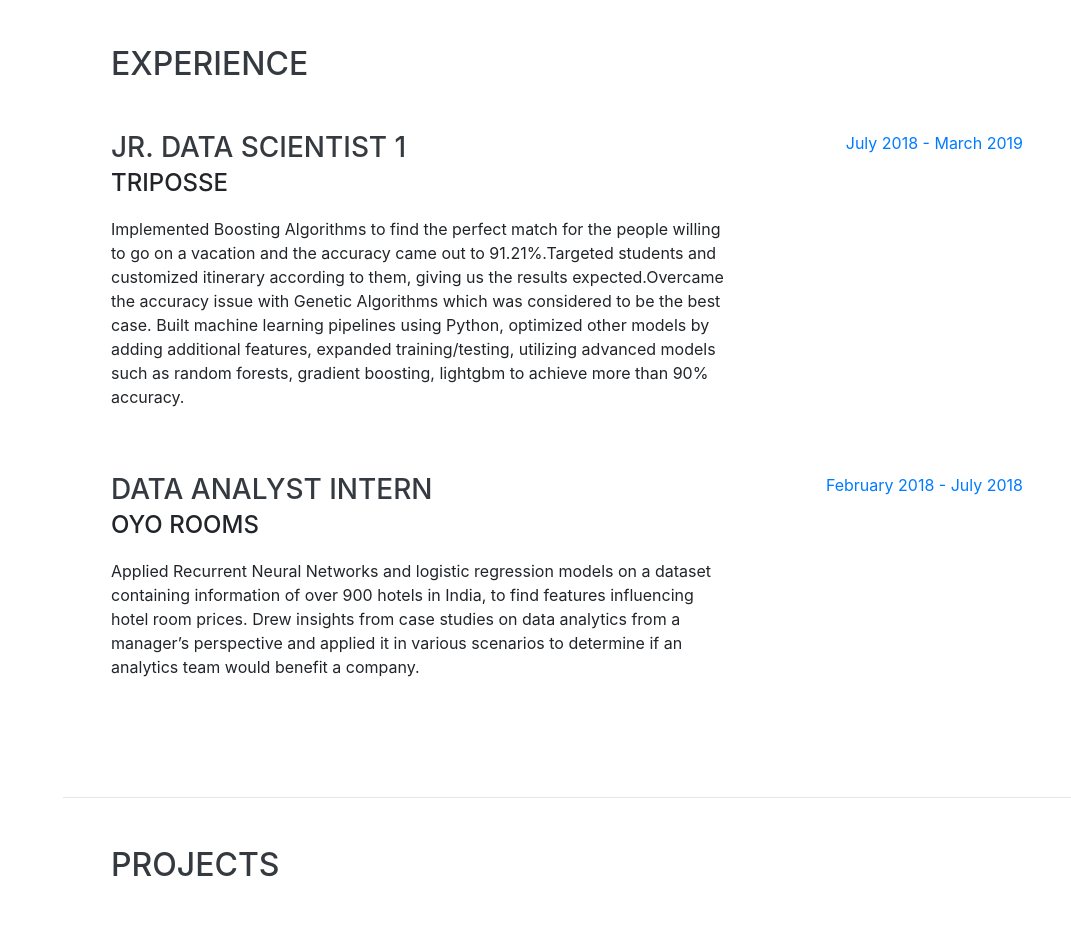
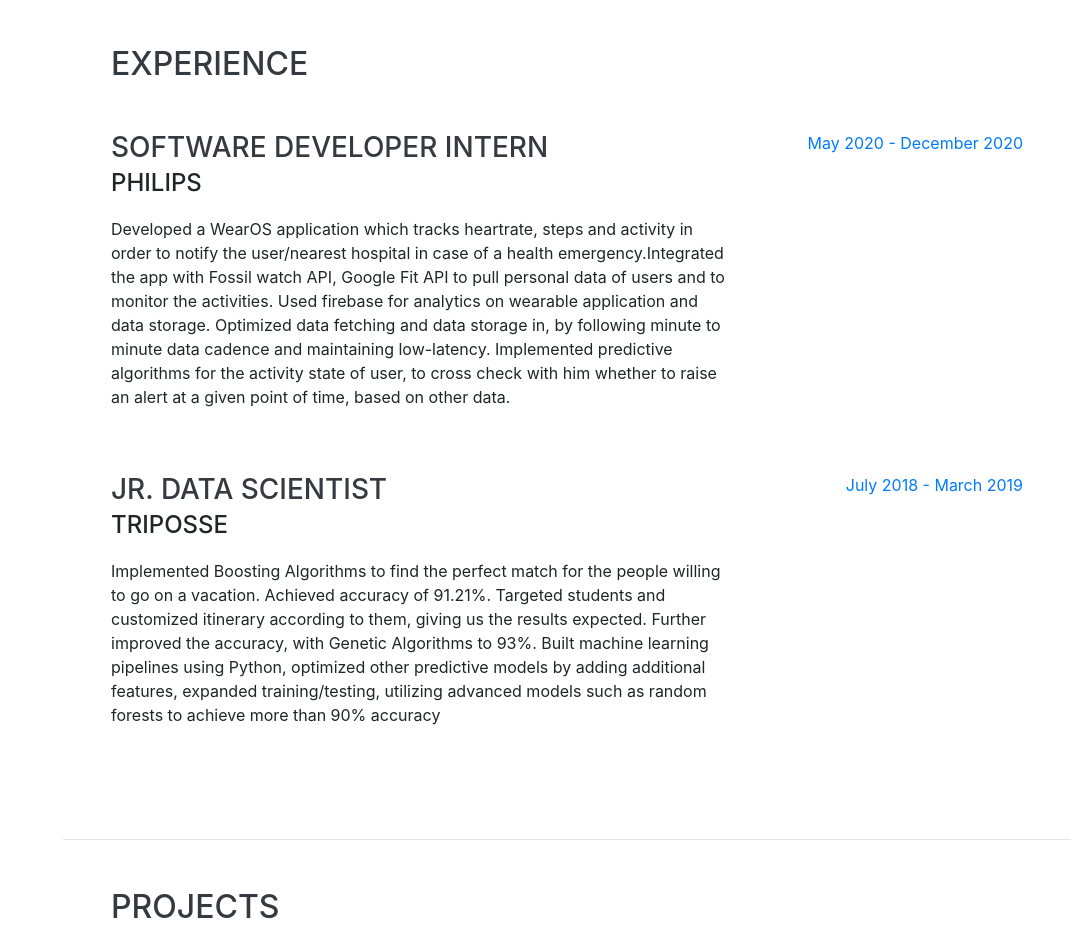
Before and after one commit to AkhilSomalanka7/-AkhilSomalanka7-.github.io, a website with bundled scripts: page index.html in a window 1280 px wide. Shown: the part 804-1733 px from the top of the page, without its empty margins (209-1280 px from the left). Built offline with nearby package versions, Linux system fonts and the light colour scheme; a web font is replaced by a local one.

Commit message:
Update index.html

```diff
--- a/index.html
+++ b/index.html
@@ -98,23 +98,23 @@
 
         <div class="resume-item d-flex flex-column flex-md-row justify-content-between mb-5">
           <div class="resume-content">
-            <h3 class="mb-0">Jr. Data Scientist 1</h3>
-            <div class="subheading mb-3">Triposse </div>
-            <p> Implemented Boosting Algorithms to find the perfect match for the people willing to go on a vacation and the accuracy came out to 91.21%.Targeted students and customized itinerary according to them, giving us the results expected.Overcame the accuracy issue with Genetic Algorithms which was considered to be the best case. Built machine learning pipelines using Python, optimized other models by adding additional features, expanded training/testing, utilizing advanced models such as random forests, gradient boosting, lightgbm to achieve more than 90% accuracy.   </p>
+            <h3 class="mb-0"> Software Developer Intern</h3>
+            <div class="subheading mb-3">Philips </div>
+            <p> Developed a WearOS application which tracks heartrate, steps and activity in order to notify the user/nearest hospital in case of a health emergency.Integrated the app with Fossil watch API, Google Fit API to pull personal data of users and to monitor the activities. Used firebase for analytics on wearable application and data storage. Optimized data fetching and data storage in, by following minute to minute data cadence and maintaining low-latency. Implemented predictive algorithms for the activity state of user, to cross check with him whether to raise an alert at a given point of time, based on other data. </p>
           </div>
           <div class="resume-date text-md-right">
-            <span class="text-primary">July 2018 - March 2019</span>
+            <span class="text-primary">May 2020 - December 2020</span>
           </div>
         </div>
 
         <div class="resume-item d-flex flex-column flex-md-row justify-content-between mb-5">
           <div class="resume-content">
-            <h3 class="mb-0">Data Analyst Intern</h3>
-            <div class="subheading mb-3">Oyo Rooms</div>
-            <p>Applied Recurrent Neural Networks and logistic regression models on a dataset containing information of over 900 hotels in India, to find features influencing hotel room prices. Drew insights from case studies on data analytics from a manager’s perspective and applied it in various scenarios to determine if an analytics team would benefit a company.</p>
+            <h3 class="mb-0"> Jr. Data Scientist </h3>
+            <div class="subheading mb-3"> Triposse </div>
+            <p> Implemented Boosting Algorithms to find the perfect match for the people willing to go on a vacation. Achieved accuracy of 91.21%. Targeted students and customized itinerary according to them, giving us the results expected. Further improved the accuracy, with Genetic Algorithms to 93%. Built machine learning pipelines using Python, optimized other predictive models by adding additional features, expanded training/testing, utilizing advanced models such as random forests to achieve more than 90% accuracy</p>
           </div>
           <div class="resume-date text-md-right">
-            <span class="text-primary">February 2018 - July 2018</span>
+            <span class="text-primary">July 2018 - March 2019</span>
           </div>
         </div>
 
```
